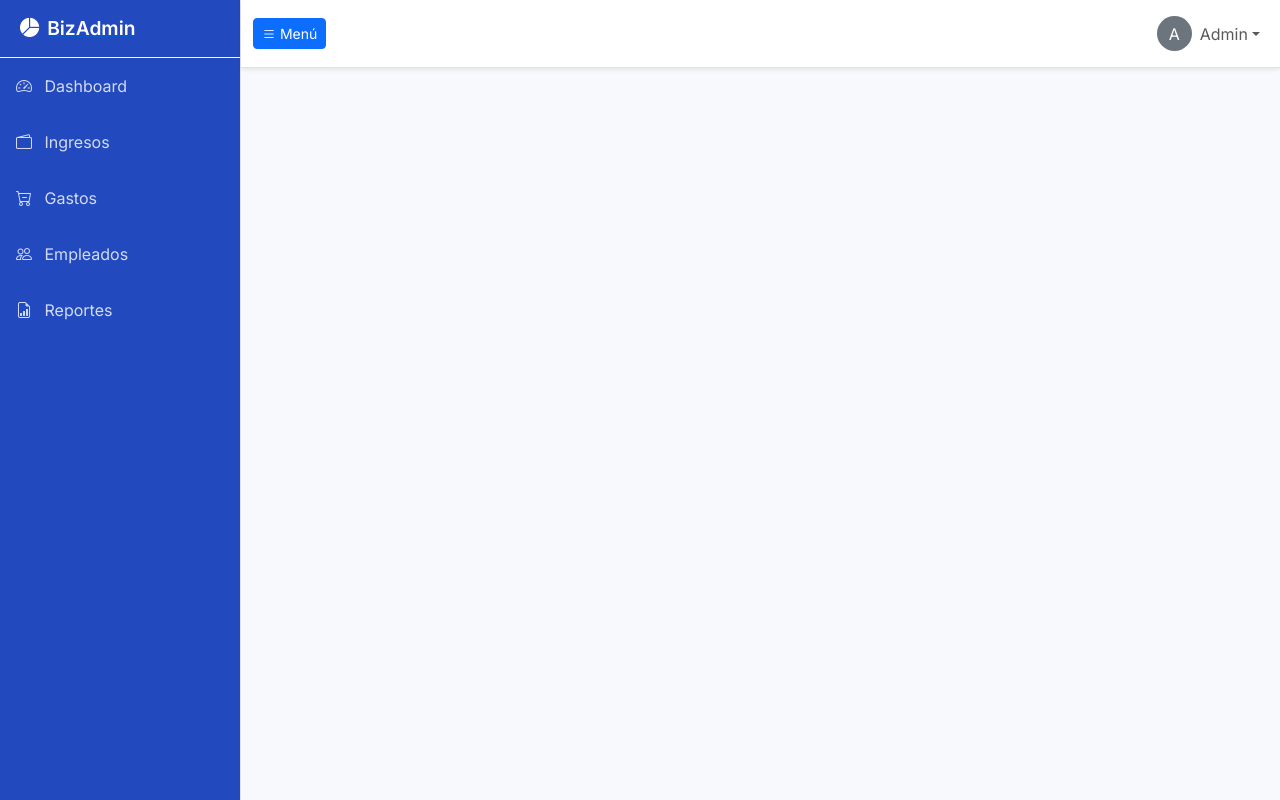
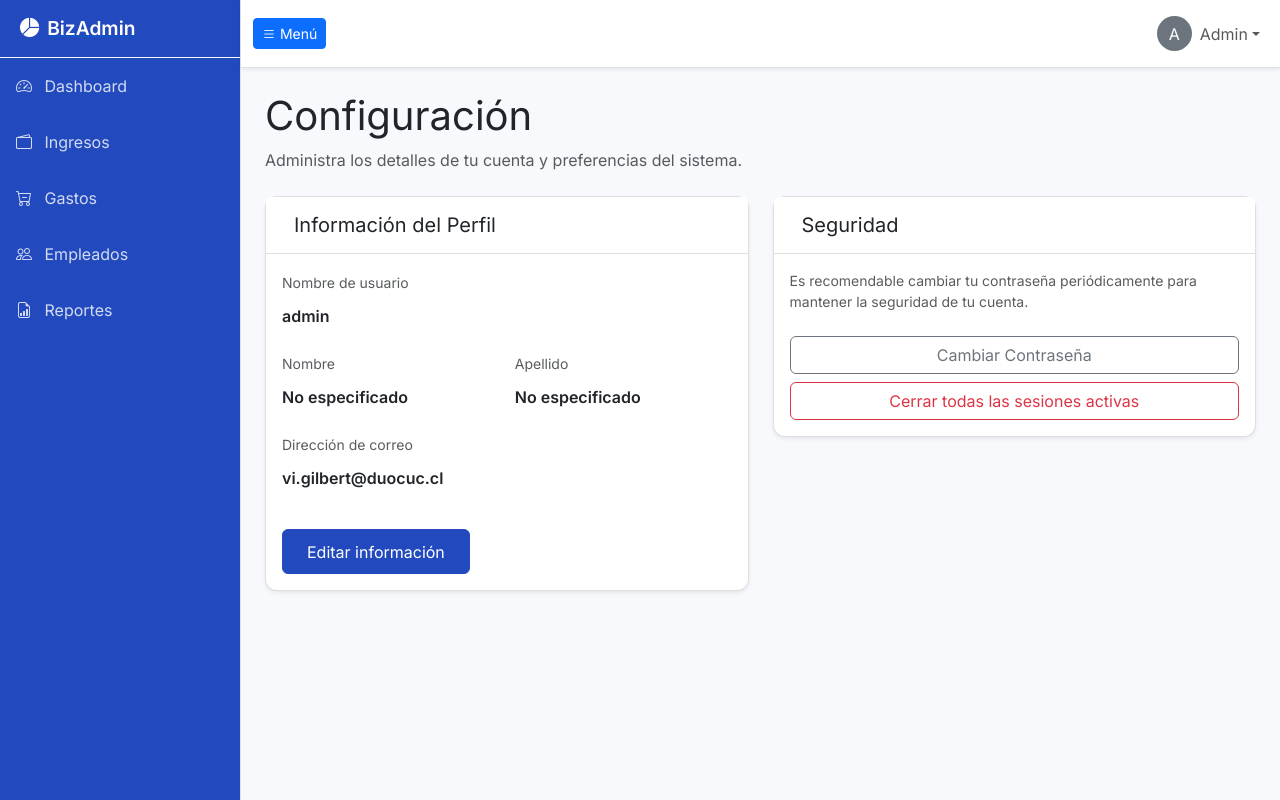
Before and after one commit to vicenticko/BizAdmin, a Django app: page /configuracion in a window 1280 px wide. Run offline with Django 5.2, Linux system fonts and the light colour scheme; a user stored in the database is signed in.

Commit message:
nuevo estilo pag configuracion

```diff
--- a/core/static/core/css/styles.css
+++ b/core/static/core/css/styles.css
@@ -62,3 +62,31 @@ body.sb-sidenav-toggled #sidebar-wrapper {
     background-color: rgba(255,255,255,0.1);
     color: white;
 }
+
+/* Cards and UI elements */
+.card {
+    border: 1px solid rgba(0,0,0,.125);
+    border-radius: 0.75rem;
+}
+
+.card-header {
+    border-bottom: 1px solid rgba(0,0,0,.125);
+    padding: 1rem 1.25rem;
+}
+
+.form-control {
+    padding: 0.75rem 1rem;
+    border-radius: 0.5rem;
+}
+
+.btn-primary-custom {
+    background-color: var(--dark-sidebar);
+    border-color: var(--dark-sidebar);
+    color: white;
+    padding: 0.6rem 1.5rem;
+}
+
+.btn-primary-custom:hover {
+    background-color: #1a3a96;
+    color: white;
+}
--- a/core/templates/core/configuracion.html
+++ b/core/templates/core/configuracion.html
@@ -1,5 +1,54 @@
 {% extends 'core/base.html' %}
 {% load static %}
 {% block principal %}
+<div class="container-fluid px-4">
+    <h1 class="mt-4">Configuración</h1>
+    <p class="text-muted">Administra los detalles de tu cuenta y preferencias del sistema.</p>
 
+    <div class="row mt-4">
+        <div class="col-xl-6">
+            <div class="card mb-4 shadow-sm">
+                <div class="card-header bg-white">
+                    <h5 class="mb-0"><i class="fas fa-user-circle me-2"></i>Información del Perfil</h5>
+                </div>
+                <div class="card-body">
+                    <div class="mb-3">
+                        <label class="small text-muted mb-1">Nombre de usuario</label>
+                        <p class="form-control-plaintext fw-bold m-0">{{ user.username }}</p>
+                    </div>
+                    <div class="row gx-3 mb-3">
+                        <div class="col-md-6">
+                            <label class="small text-muted mb-1">Nombre</label>
+                            <p class="form-control-plaintext fw-bold m-0">{{ user.first_name|default:"No especificado" }}</p>
+                        </div>
+                        <div class="col-md-6">
+                            <label class="small text-muted mb-1">Apellido</label>
+                            <p class="form-control-plaintext fw-bold m-0">{{ user.last_name|default:"No especificado" }}</p>
+                        </div>
+                    </div>
+                    <div class="mb-3">
+                        <label class="small text-muted mb-1">Dirección de correo</label>
+                        <p class="form-control-plaintext fw-bold m-0">{{ user.email }}</p>
+                    </div>
+                    <button class="btn btn-primary-custom mt-3" type="button">Editar información</button>
+                </div>
+            </div>
+        </div>
+
+        <div class="col-xl-6">
+            <div class="card mb-4 shadow-sm">
+                <div class="card-header bg-white">
+                    <h5 class="mb-0"><i class="fas fa-shield-alt me-2"></i>Seguridad</h5>
+                </div>
+                <div class="card-body">
+                    <p class="small text-muted mb-4">Es recomendable cambiar tu contraseña periódicamente para mantener la seguridad de tu cuenta.</p>
+                    <div class="d-grid gap-2">
+                        <button class="btn btn-outline-secondary" type="button">Cambiar Contraseña</button>
+                        <button class="btn btn-outline-danger" type="button">Cerrar todas las sesiones activas</button>
+                    </div>
+                </div>
+            </div>
+        </div>
+    </div>
+</div>
 {% endblock %}
```
